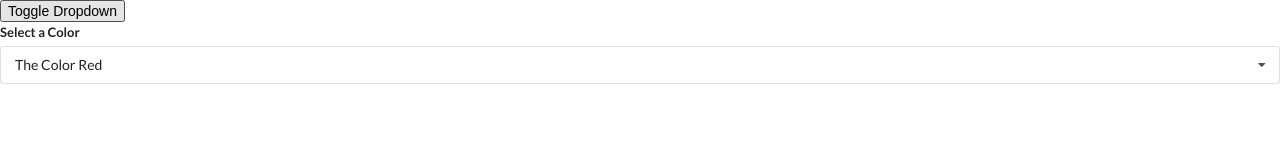
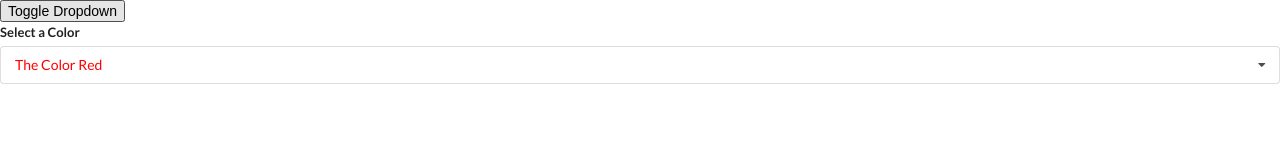
Before and after one commit to Olamarx/react-hook, a React (Create React App) app: page / in a window 1280 px wide. Shown: the top 160 px of the page. Built offline with nearby package versions, Linux system fonts and the light colour scheme.

Commit message:
Gave a final touch

```diff
--- a/src/components/Dropdown.jsx
+++ b/src/components/Dropdown.jsx
@@ -42,7 +42,11 @@ const Dropdown = ({ options, selected, onSelectedChange }) => {
                 onClick={() => setOpen(!open)}
                 className={`ui selection dropdown ${open ? 'visible active' : ''}`}>
                     <i className="dropdown icon"></i>
-                    <div className="text">{selected.label}</div>
+                    <div
+                    className="text"
+                    style={{color: selected.value}}
+                    >
+                    {selected.label}</div>
                     <div className={`menu ${open ? 'visible transition' : ''}`}>
                         {renderedOptions}
                     </div>
```
